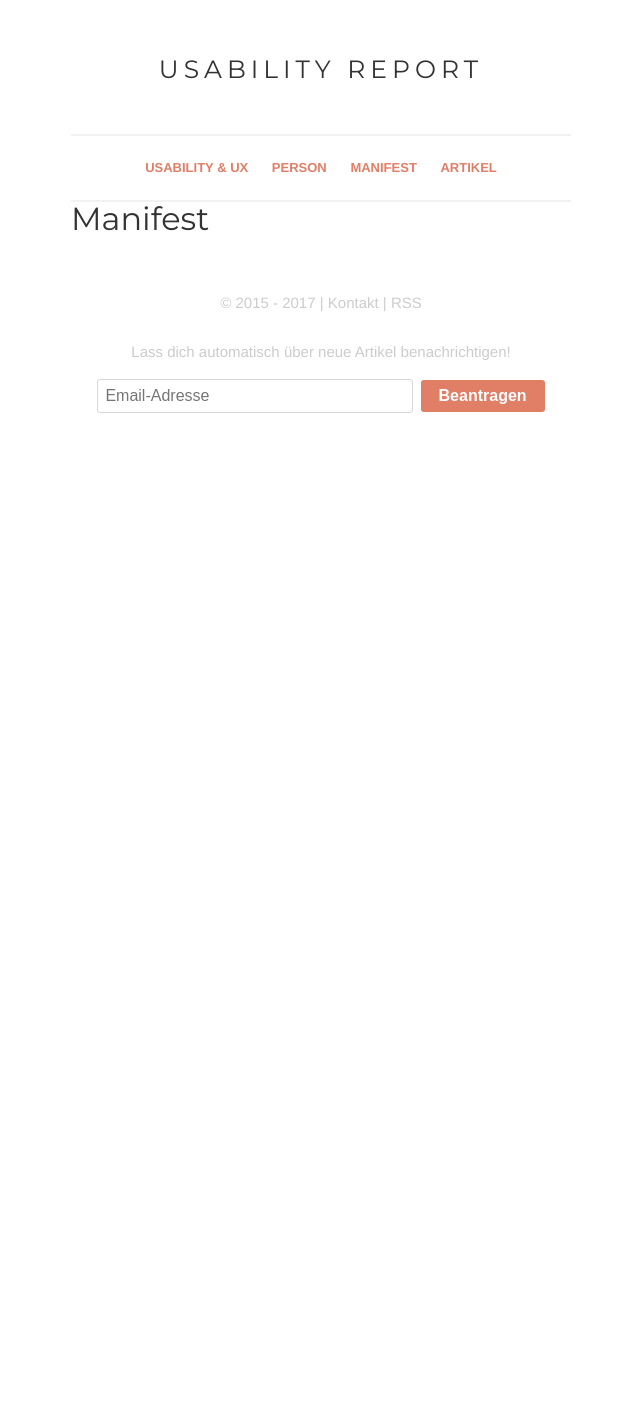
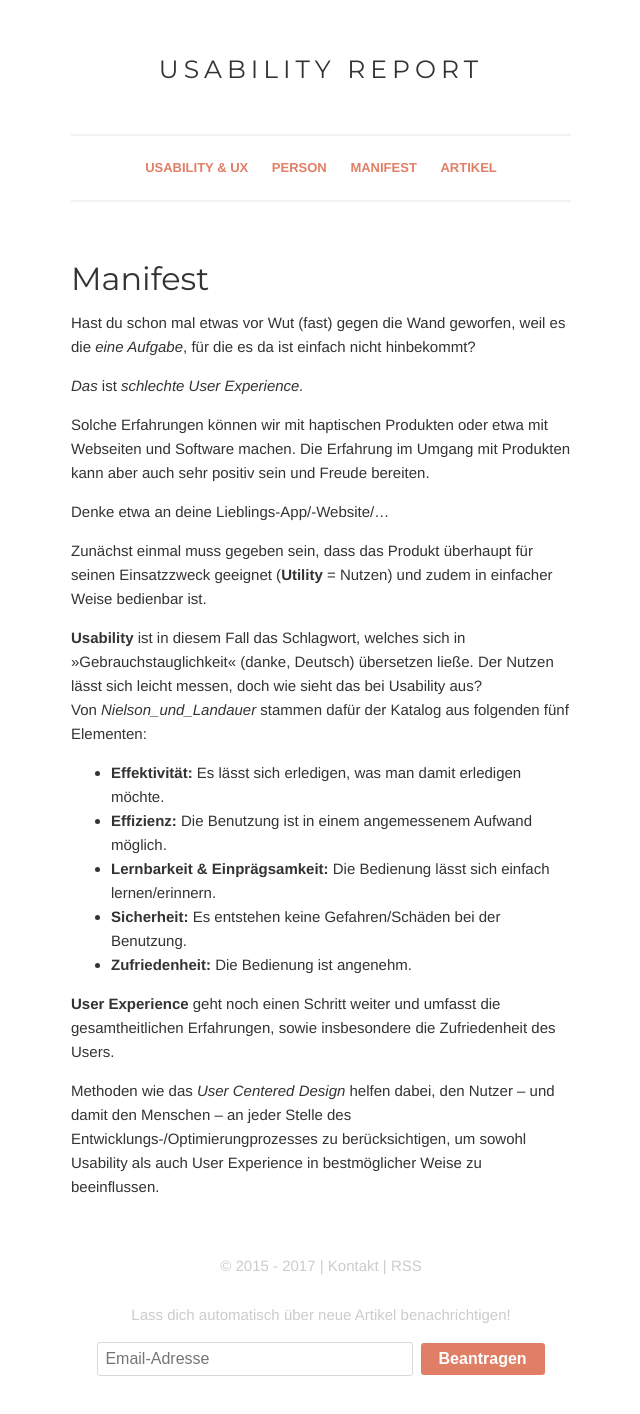
Before and after one commit to JohannesBorchard/usabilityreport, a Jekyll site: the page built from manifesto.md, in a window 1280 px wide. Shown: the whole page, without its empty margins (319-959 px from the left). Built offline with Jekyll 4.4.1, drawn with Linux system fonts in a browser that asks for light colours; before the commit the page ends 900 px from its top, so only the background shows below that.

Commit message:
Style Update + Meta description

```diff
--- a/_layouts/post.html
+++ b/_layouts/post.html
@@ -5,14 +5,15 @@
 <head>
 
     <title>{{page.title}}</title>
+    <meta name="description" content="{% if page.description %}<meta name="description" content="{{ page.description }}">{% endif %}">
     <link rel="stylesheet" href="{{site.baseurl}}/css/main.css">
     <link href="https://fonts.googleapis.com/css?family=Montserrat" rel="stylesheet">
 
     <meta charset="UTF-8">
-    <meta name="google-site-verification" content="wvpMOLeiU128cCF6oaDe_SXEUQMzafbP2kPmgqkF2Sw" />
-    <meta name="viewport" content="width=device-width" />
-    <meta name="description" content="Auf Usability Report erscheinen wöchentlich Artikel mit Tipps und Informationen für angehende Usabilty & User Experience Experten.">
-    <meta name="keywords" content="usability, ux, user experience, johannes borchard">
+    <meta name="google-site-verification" content="wvpMOLeiU128cCF6oaDe_SXEUQMzafbP2kPmgqkF2Sw">
+    <meta name="viewport" content="width=device-width">
+
+
 
 </head>
 
@@ -34,7 +35,7 @@
             </ul>
         </div>
 
-        <div class="posts">
+        <div class="post">
             <h1>{{page.title}}</h1>
             <div class="text">
                 {{content}}
--- a/articles.html
+++ /dev/null
@@ -1,5 +0,0 @@
----
-layout: default
----
-
-<h1>Artikel</h1>
--- a/css/main.css
+++ b/css/main.css
@@ -8,6 +8,8 @@ body {
     font-family: 'Helvetica Neue', "Arial", sans-serif;
     font-size: 15px;
     line-height: 1.6em;
+    overflow-wrap: break-word;
+    word-wrap: break-word;
 }
 
 h1, h2, h3, h4, h5 {
@@ -142,28 +144,25 @@ p, dl, hr, h1, h2, h3, h4, h5, h6, ol, ul, pre, table, address, fieldset {
     display: inline-block;
 }
 
-.posts {
+.post-list ul {
+    padding-left: 0;
+    list-style: none;
+}
+
+.post {
     margin: 0;
     max-width: 100%;
-}
-
-.posts li {
     padding-top: 60px;
-}
-
-.posts ul {
-    padding-left: 0;
-    list-style: none;
 }
 
 .posts img {
     width: 100%;
 }
 
-.text {
+/*.text {
     overflow-wrap: break-word;
     word-wrap: break-word;
-}
+}*/
 
 iframe {
     max-width: 100%;
--- a/definition.html
+++ /dev/null
@@ -1,5 +0,0 @@
----
-layout: default
----
-
-<h1>Usability & UX</h1>
--- a/index.html
+++ b/index.html
@@ -1,16 +1,17 @@
 ---
 layout: default
 ---
-<div class="posts">
+<div class="post-list">
     <ul>
         {% for post in site.posts limit:5 %}
-
+        <div class="post">
             <li>
                 <h2><a href="{{ site.baseurl }}{{post.url}}">{{post.title}}</a></h2>
                 <div class="text">{{ post.excerpt }}</div>
                 <p><a href="{{site.baseurl}}{{post.url}}">Weiterlesen</a></p>
                 <div class="seperator"></div>
             </li>
+        </div>
 
         {% endfor %}
     </ul>
--- a/manifesto.html
+++ /dev/null
@@ -1,5 +0,0 @@
----
-layout: default
----
-
-<h1>Manifest</h1>
--- /dev/null
+++ b/manifesto.md
@@ -0,0 +1,26 @@
+---
+layout: post
+title: Manifest
+---
+
+Hast du schon mal etwas vor Wut (fast) gegen die Wand geworfen, weil es die _eine Aufgabe_, für die es da ist einfach nicht hinbekommt?
+
+_Das_ ist _schlechte User Experience._
+
+Solche Erfahrungen können wir mit haptischen Produkten oder etwa mit Webseiten und Software machen. Die Erfahrung im Umgang mit Produkten kann aber auch sehr positiv sein und Freude bereiten.
+
+Denke etwa an deine Lieblings-App/-Website/…
+
+Zunächst einmal muss gegeben sein, dass das Produkt überhaupt für seinen Einsatzzweck geeignet (**Utility** = Nutzen) und zudem in einfacher Weise bedienbar ist.
+
+**Usability** ist in diesem Fall das Schlagwort, welches sich in »Gebrauchstauglichkeit« (danke, Deutsch) übersetzen ließe. Der Nutzen lässt sich leicht messen, doch wie sieht das bei Usability aus? Von _Nielson_und_Landauer_ stammen dafür der Katalog aus folgenden fünf Elementen:
+
+- **Effektivität: **Es lässt sich erledigen, was man damit erledigen möchte.
+- **Effizienz:** Die Benutzung ist in einem angemessenem Aufwand möglich.
+- **Lernbarkeit & Einprägsamkeit:** Die Bedienung lässt sich einfach lernen/erinnern.
+- **Sicherheit: **Es entstehen keine Gefahren/Schäden bei der Benutzung.
+- **Zufriedenheit:** Die Bedienung ist angenehm.
+
+**User Experience** geht noch einen Schritt weiter und umfasst die gesamtheitlichen Erfahrungen, sowie insbesondere die Zufriedenheit des Users.
+
+Methoden wie das _User Centered Design_ helfen dabei, den Nutzer – und damit den Menschen – an jeder Stelle des Entwicklungs-/Optimierungprozesses zu berücksichtigen, um sowohl Usability als auch User Experience in bestmöglicher Weise zu beeinflussen.
```
Also changed, not shown: _posts/2017-04-24-heuristiken-nielson.md (+1 -1 lines), about.md (+9 -10 lines), articles.md (added, +18 -0 lines), definition.md (added, +26 -0 lines), 3 other files. Lines whose indentation alone changed are shown as unchanged.
